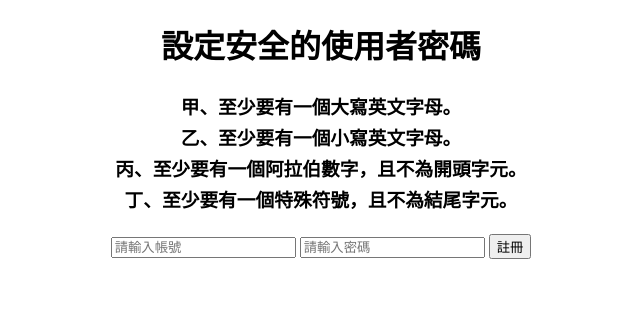
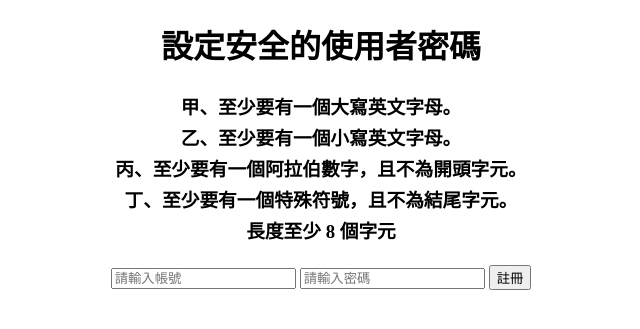
Before and after one commit to teddy1565/Django-Training, a Django app: page /safePwd/main/ in a window 1280 px wide. Shown: the top 329 px of the page, without its empty margins (319-959 px from the left). Run offline with Django 4.2, Linux system fonts and the light colour scheme.

Commit message:
完成密碼檢測題目

```diff
--- a/soft106/public/templates/password.html
+++ b/soft106/public/templates/password.html
@@ -22,6 +22,9 @@
                 <tr>
                     <td>丁、至少要有一個特殊符號，且不為結尾字元。</td>
                 </tr>
+                <tr>
+                    <td>長度至少 8 個字元</td>
+                </tr>
             </table>
         </h3>
         <form method="post" action="/safePwd/regis" onsubmit="return pwdCheck()">
@@ -35,6 +38,31 @@
 <script>
     function pwdCheck() {
         let pwd = document.getElementById("password").value;
-        return false; //先不送出至伺服器
+        let BIG = pwd.match(/[A-Z]/);
+        let Small = pwd.match(/[a-z]/);
+        let special = pwd.match(/[^A-Za-z0-9]/);
+        let special_fin = !pwd.match(/[^A-Za-z0-9]$/);
+        let num = pwd.match(/[0-9]/);
+        let num_fin = !pwd.match(/^[0-9]/);
+        if (pwd.length < 8) {
+            alert("密碼不得少於8個字元");
+            return false;
+        }
+        if (BIG && Small && special && num && special_fin && num_fin) {
+            return true;
+        } else if (BIG == null) {
+            alert("至少要有一個大寫英文字母");
+        } else if (Small == null) {
+            alert("至少要有一個小寫字母");
+        } else if (special_fin == false) {
+            alert("特殊符號，不得為結尾字元");
+        } else if (special == null) {
+            alert("至少要有一個特殊符號");
+        } else if (num_fin == false) {
+            alert("阿拉伯數字不得為開頭字元");
+        } else if (num == null) {
+            alert("至少要有一個阿拉伯數字");
+        }
+        return false;
     }
 </script>
--- a/soft106/safePwd/serializers.py
+++ b/soft106/safePwd/serializers.py
@@ -4,4 +4,4 @@ from .models import PWD
 class PasswordSerializer(serializers.HyperlinkedModelSerializer):
     class Meta:
         model = PWD
-        fields = ["url","password"]
+        fields = ["url","account","password"]
--- a/soft106/safePwd/views.py
+++ b/soft106/safePwd/views.py
@@ -1,3 +1,4 @@
+from email.headerregistry import ContentTypeHeader
 from django.shortcuts import render
 from rest_framework.renderers import TemplateHTMLRenderer
 from rest_framework import viewsets
@@ -18,5 +19,10 @@ class MainPage(viewsets.ModelViewSet):
         return render(request,"password.html")
 
 def regis(request):
-    print(request)
-    return HttpResponse("HI",200)
+    try:
+        queryset = PWD.objects.get(account=request.POST["account"])
+        return HttpResponse("此帳戶已存在")
+    except:
+        queryset = PWD(account=request.POST["account"],password=request.POST["password"])
+        queryset.save()
+        return HttpResponse("註冊成功")
```
Also changed, not shown: soft106/db.sqlite3, soft106/safePwd/migrations/0001_initial.py.
